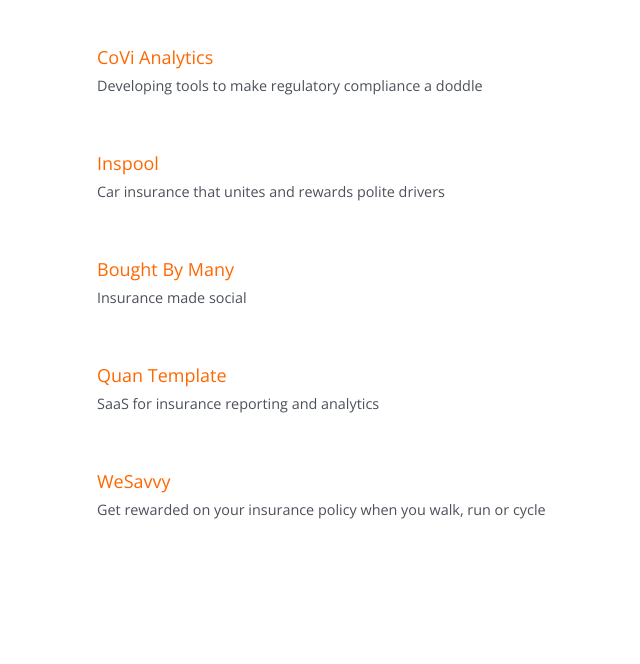
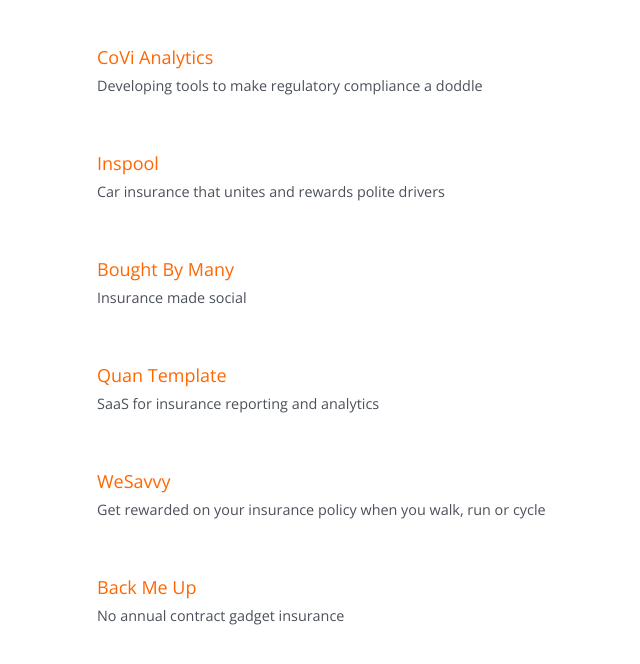
Before and after one commit to ashleybaxter/thedigitalinsurer, a Jekyll site: the page built from index.html, in a window 1280 px wide and 900 px high, scrolled down 946 px. Shown: the top 664 px of the window, without its empty margins (226-866 px from the left). Built offline with Jekyll 4.4.1, drawn with Linux system fonts in a browser that asks for light colours.

Commit message:
Added Back Me Up to companies

```diff
--- a/_data/companies.yml
+++ b/_data/companies.yml
@@ -48,3 +48,7 @@
 - name: WeSavvy
   url: http://wesavvy.com/
   tagline: Get rewarded on your insurance policy when you walk, run or cycle
+
+- name: Back Me Up
+  url: https://www.backmeup.co.uk/
+  tagline: No annual contract gadget insurance
```
